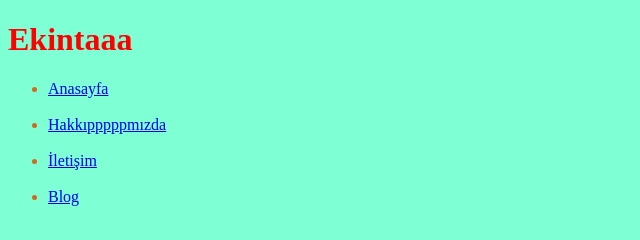
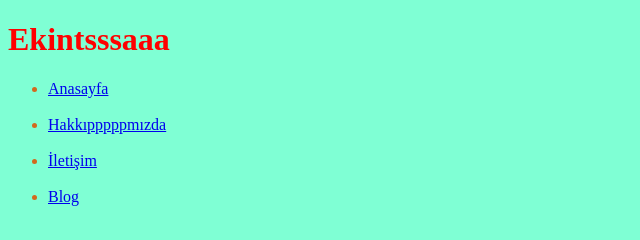
Before and after one commit to aykutduhan/aykutHtml, a plain HTML site: page app.js/Html/anasayfa.html in a window 1280 px wide. Shown: the full height of the page, 0-640 px from the left. Drawn offline with Linux system fonts and the light colour scheme.

Commit message:
first commit test

```diff
--- a/app.js/Html/anasayfa.html
+++ b/app.js/Html/anasayfa.html
@@ -7,7 +7,7 @@
     <title>Ekint</title>
 </head>
 <p>
-    <h1 style="color:red">Ekintaaa </h1>
+    <h1 style="color:red">Ekintsssaaa </h1>
 <body style ="background-color: aquamarine;">
   <ul style="color:chocolate">
 <li><a href="anasayfa.html">Anasayfa</a></li>&#160;
```
